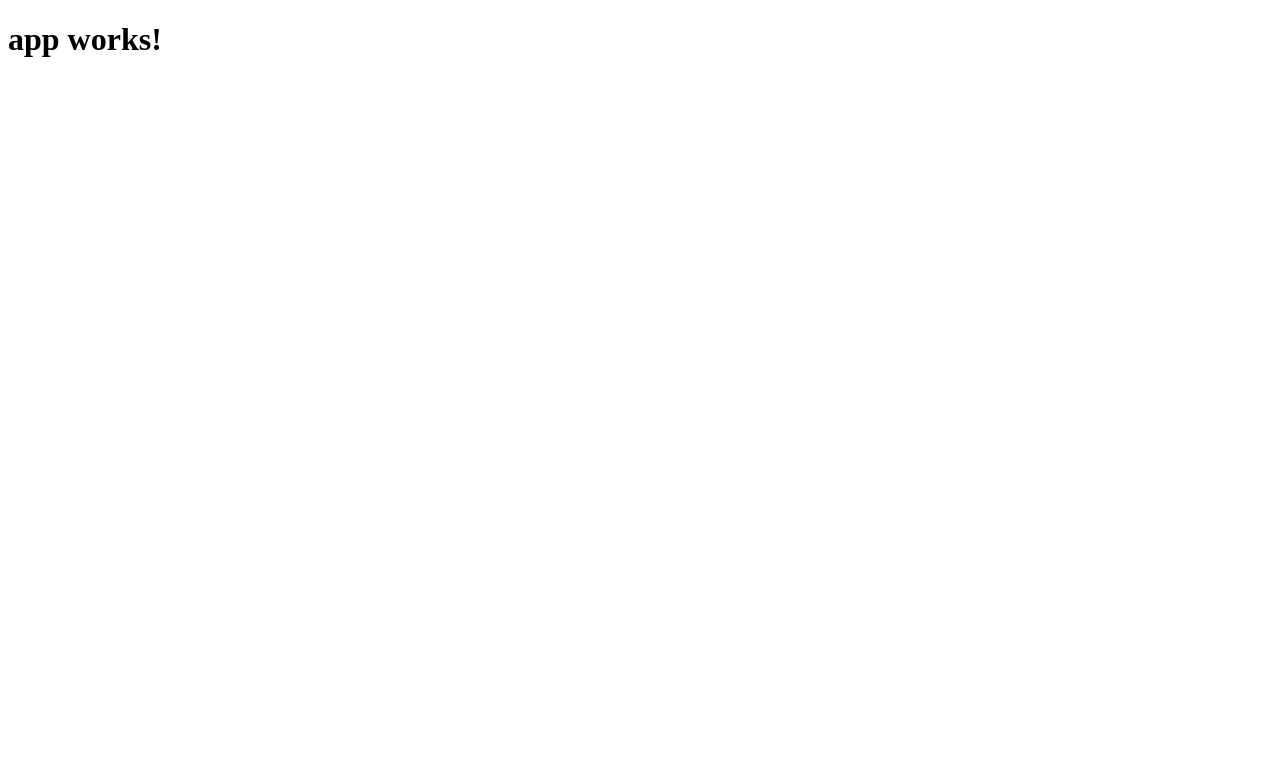
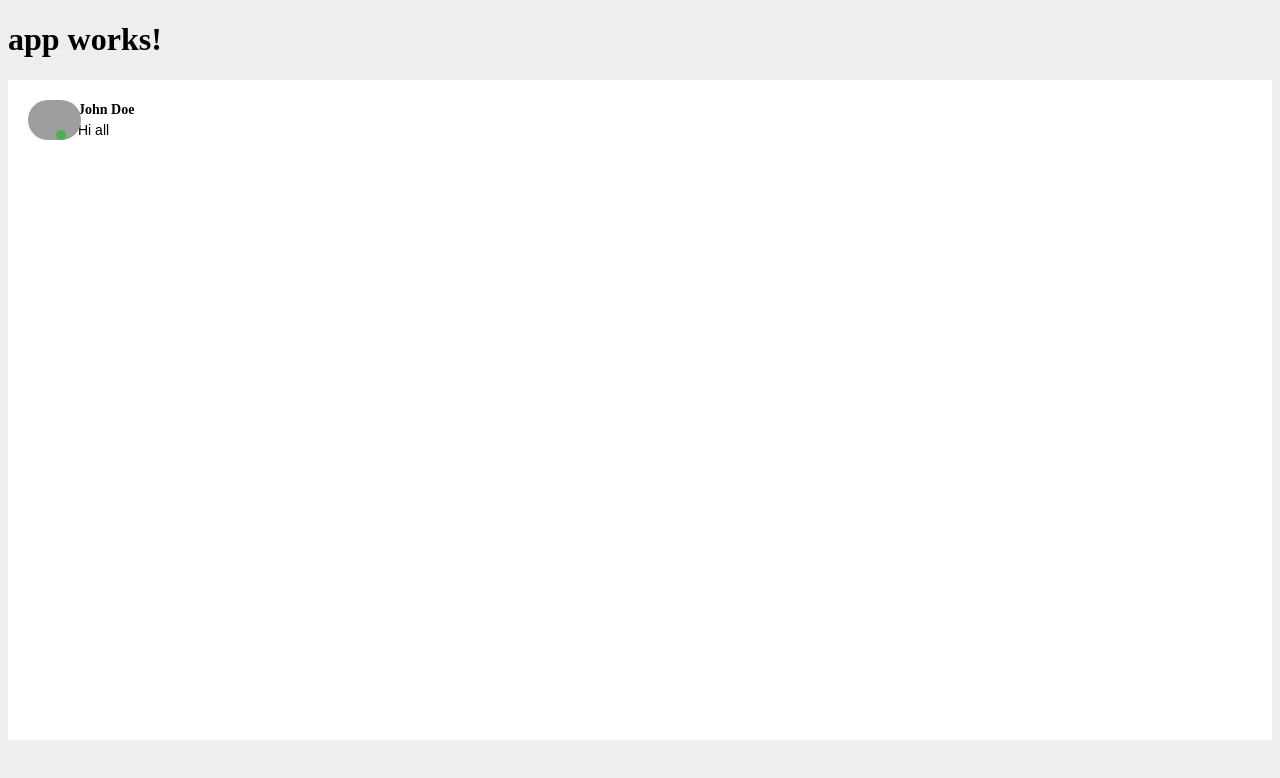
Before and after one commit to NepipenkoIgor/ng2-chat, an Angular app: page / in a window 1280 px wide. Shown: the top 778 px of the page. Built offline with nearby package versions, Linux system fonts and the light colour scheme; grey boxes are pictures that could not be loaded.

Commit message:
add user card

```diff
--- a/src/app/app.component.html
+++ b/src/app/app.component.html
@@ -1,3 +1,12 @@
 <h1>
   {{title}}
 </h1>
+<div
+  class="col-inside-lg decor-default chat"
+  style="overflow: hidden;outline: none;"
+  tabindex="5000">
+  <div
+    class="chat-users">
+    <ng2chat-user-card></ng2chat-user-card>
+  </div>
+</div>
--- a/src/app/app.module.ts
+++ b/src/app/app.module.ts
@@ -4,9 +4,11 @@ import { FormsModule } from '@angular/forms';
 import { HttpModule } from '@angular/http';
 
 import { AppComponent } from './app.component';
+import {UserCardComponent} from './user-card/user-card.component'
 
 @NgModule({
   declarations: [
+    UserCardComponent,
     AppComponent
   ],
   imports: [
--- /dev/null
+++ b/src/app/shared/interfaces/user.ts
@@ -0,0 +1,7 @@
+export interface User {
+  avatarUrl:string;
+  availability:'offline' | 'online' | 'busy' | 'off';
+  firstName:string;
+  lastName:string;
+  status:string
+}
--- /dev/null
+++ b/src/app/user-card/user-card.component.html
@@ -0,0 +1,19 @@
+<div
+  class="user">
+  <div
+    class="avatar">
+    <img
+      [src]="user.avatarUrl"
+      alt="User name">
+    <div
+      class="status" [ngClass]="user.availability"></div>
+  </div>
+  <div
+    class="name">
+   {{user.firstName}} {{user.lastName}}
+  </div>
+  <div
+    class="mood">
+    {{user.status}}
+  </div>
+</div>
--- /dev/null
+++ b/src/app/user-card/user-card.component.ts
@@ -0,0 +1,31 @@
+import {
+  Component,
+  OnInit
+} from "@angular/core";
+import {User} from "../shared/interfaces/user";
+
+@Component({
+  selector: 'ng2chat-user-card',
+  templateUrl: './user-card.component.html',
+  styleUrls: ['./user-card.component.css']
+})
+export class UserCardComponent implements OnInit {
+
+  public user: User = {
+    avatarUrl: 'http://bootdey.com/img/Content/avatar/avatar1.png',
+    availability: 'offline',
+    firstName: 'John',
+    lastName: 'Doe',
+    status: 'Angular 2 the best'
+  };
+
+  public constructor() {
+  }
+
+  public ngOnInit():void {
+    setTimeout(() => {
+      this.user.availability = 'online';
+      this.user.status = 'Hi all';
+    }, 3000)
+  }
+}
--- a/src/styles.css
+++ b/src/styles.css
@@ -1 +1,286 @@
 /* You can add global styles to this file, and also import other style files */
+body {
+  margin-top: 20px;
+  background: #eee;
+}
+
+.row.row-broken {
+  padding-bottom: 0;
+}
+
+.col-inside-lg {
+  padding: 20px;
+}
+
+.chat {
+  height: calc(100vh - 180px);
+}
+
+.decor-default {
+  background-color: #ffffff;
+}
+
+.chat-users h6 {
+  font-size: 20px;
+  margin: 0 0 20px;
+}
+
+.chat-users .user {
+  position: relative;
+  padding: 0 0 0 50px;
+  display: block;
+  cursor: pointer;
+  margin: 0 0 20px;
+}
+
+.chat-users .user .avatar {
+  top: 0;
+  left: 0;
+}
+
+.chat .avatar {
+  width: 40px;
+  height: 40px;
+  position: absolute;
+}
+
+.chat .avatar img {
+  display: block;
+  border-radius: 20px;
+  height: 100%;
+}
+
+.chat .avatar .status.off {
+  border: 1px solid #5a5a5a;
+  background: #ffffff;
+}
+
+.chat .avatar .status.online {
+  background: #4caf50;
+}
+
+.chat .avatar .status.busy {
+  background: #ffc107;
+}
+
+.chat .avatar .status.offline {
+  background: #ed4e6e;
+}
+
+.chat-users .user .status {
+  bottom: 0;
+  left: 28px;
+}
+
+.chat .avatar .status {
+  width: 10px;
+  height: 10px;
+  border-radius: 5px;
+  position: absolute;
+}
+
+.chat-users .user .name {
+  font-size: 14px;
+  font-weight: bold;
+  line-height: 20px;
+  white-space: nowrap;
+  overflow: hidden;
+  text-overflow: ellipsis;
+}
+
+.chat-users .user .mood {
+  font: 200 14px/20px "Raleway", sans-serif;
+  white-space: nowrap;
+  overflow: hidden;
+  text-overflow: ellipsis;
+}
+
+/*****************CHAT BODY *******************/
+.chat-body h6 {
+  font-size: 20px;
+  margin: 0 0 20px;
+}
+
+.chat-body .answer.left {
+  padding: 0 0 0 58px;
+  text-align: left;
+  float: left;
+}
+
+.chat-body .answer {
+  position: relative;
+  max-width: 600px;
+  overflow: hidden;
+  clear: both;
+}
+
+.chat-body .answer.left .avatar {
+  left: 0;
+}
+
+.chat-body .answer .avatar {
+  bottom: 36px;
+}
+
+.chat .avatar {
+  width: 40px;
+  height: 40px;
+  position: absolute;
+}
+
+.chat .avatar img {
+  display: block;
+  border-radius: 20px;
+  height: 100%;
+}
+
+.chat-body .answer .name {
+  font-size: 14px;
+  line-height: 36px;
+}
+
+.chat-body .answer.left .avatar .status {
+  right: 4px;
+}
+
+.chat-body .answer .avatar .status {
+  bottom: 0;
+}
+
+.chat-body .answer.left .text {
+  background: #ebebeb;
+  color: #333333;
+  border-radius: 8px 8px 8px 0;
+}
+
+.chat-body .answer .text {
+  padding: 12px;
+  font-size: 16px;
+  line-height: 26px;
+  position: relative;
+}
+
+.chat-body .answer.left .text:before {
+  left: -30px;
+  border-right-color: #ebebeb;
+  border-right-width: 12px;
+}
+
+.chat-body .answer .text:before {
+  content: '';
+  display: block;
+  position: absolute;
+  bottom: 0;
+  border: 18px solid transparent;
+  border-bottom-width: 0;
+}
+
+.chat-body .answer.left .time {
+  padding-left: 12px;
+  color: #333333;
+}
+
+.chat-body .answer .time {
+  font-size: 16px;
+  line-height: 36px;
+  position: relative;
+  padding-bottom: 1px;
+}
+
+/*RIGHT*/
+.chat-body .answer.right {
+  padding: 0 58px 0 0;
+  text-align: right;
+  float: right;
+}
+
+.chat-body .answer.right .avatar {
+  right: 0;
+}
+
+.chat-body .answer.right .avatar .status {
+  left: 4px;
+}
+
+.chat-body .answer.right .text {
+  background: #7266ba;
+  color: #ffffff;
+  border-radius: 8px 8px 0 8px;
+}
+
+.chat-body .answer.right .text:before {
+  right: -30px;
+  border-left-color: #7266ba;
+  border-left-width: 12px;
+}
+
+.chat-body .answer.right .time {
+  padding-right: 12px;
+  color: #333333;
+}
+
+/**************ADD FORM ***************/
+.chat-body .answer-add {
+  clear: both;
+  position: relative;
+  margin: 20px -20px -20px;
+  padding: 20px;
+  background: #46be8a;
+}
+
+.chat-body .answer-add input {
+  border: none;
+  background: none;
+  display: block;
+  width: 100%;
+  font-size: 16px;
+  line-height: 20px;
+  padding: 0;
+  color: #ffffff;
+}
+
+.chat input {
+  -webkit-appearance: none;
+  border-radius: 0;
+}
+
+.chat-body .answer-add .answer-btn-1 {
+  background: url("http://91.234.35.26/iwiki-admin/v1.0.0/admin/img/icon-40.png") 50% 50% no-repeat;
+  right: 56px;
+}
+
+.chat-body .answer-add .answer-btn {
+  display: block;
+  cursor: pointer;
+  width: 36px;
+  height: 36px;
+  position: absolute;
+  top: 50%;
+  margin-top: -18px;
+}
+
+.chat-body .answer-add .answer-btn-2 {
+  background: url("http://91.234.35.26/iwiki-admin/v1.0.0/admin/img/icon-41.png") 50% 50% no-repeat;
+  right: 20px;
+}
+
+.chat input::-webkit-input-placeholder {
+  color: #fff;
+}
+
+.chat input:-moz-placeholder { /* Firefox 18- */
+  color: #fff;
+}
+
+.chat input::-moz-placeholder { /* Firefox 19+ */
+  color: #fff;
+}
+
+.chat input:-ms-input-placeholder {
+  color: #fff;
+}
+
+.chat input {
+  -webkit-appearance: none;
+  border-radius: 0;
+}
```
Also changed, not shown: src/app/user-card/user-card.component.css (added), 2 other files (tests, documents, lock files or other folders).
